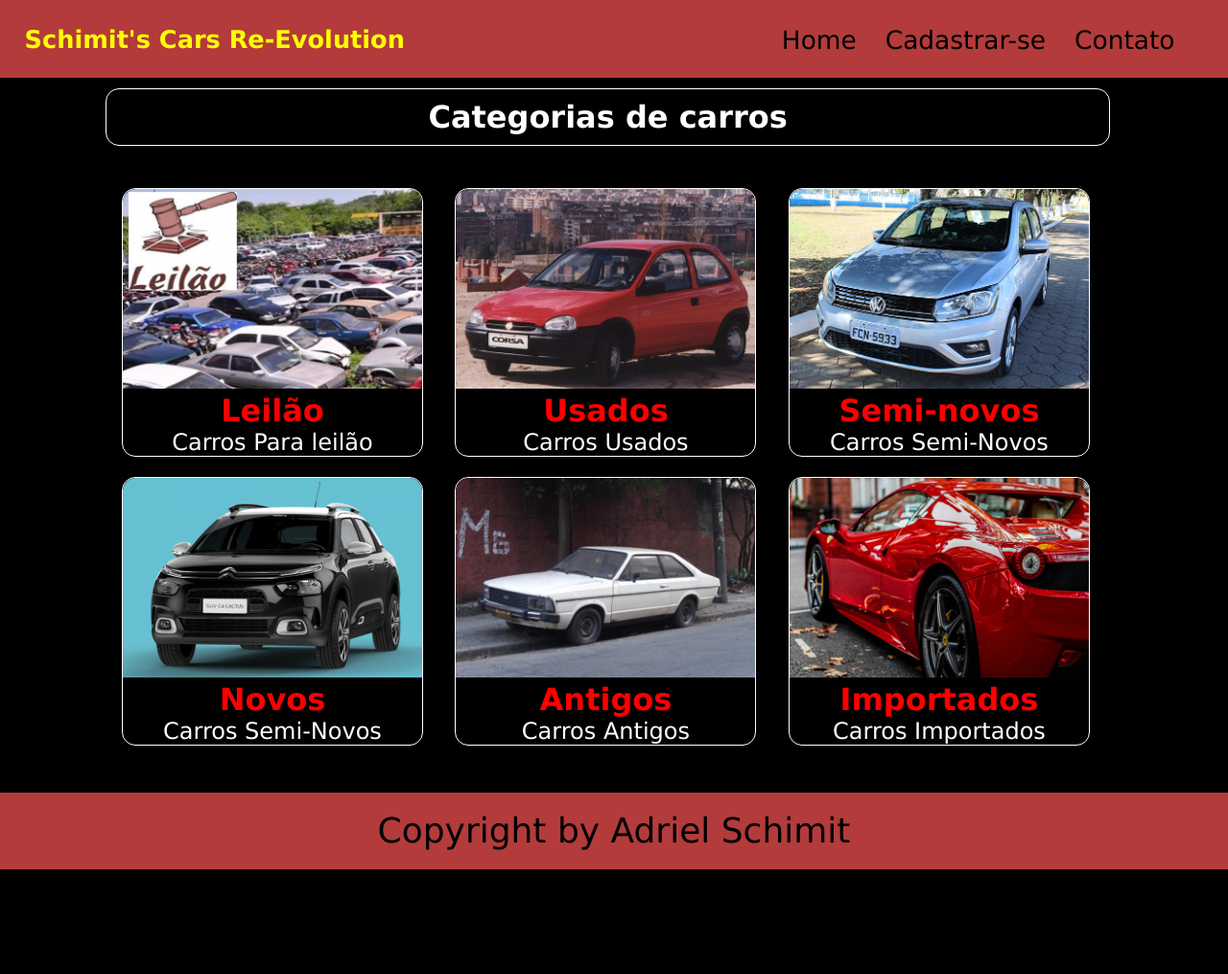
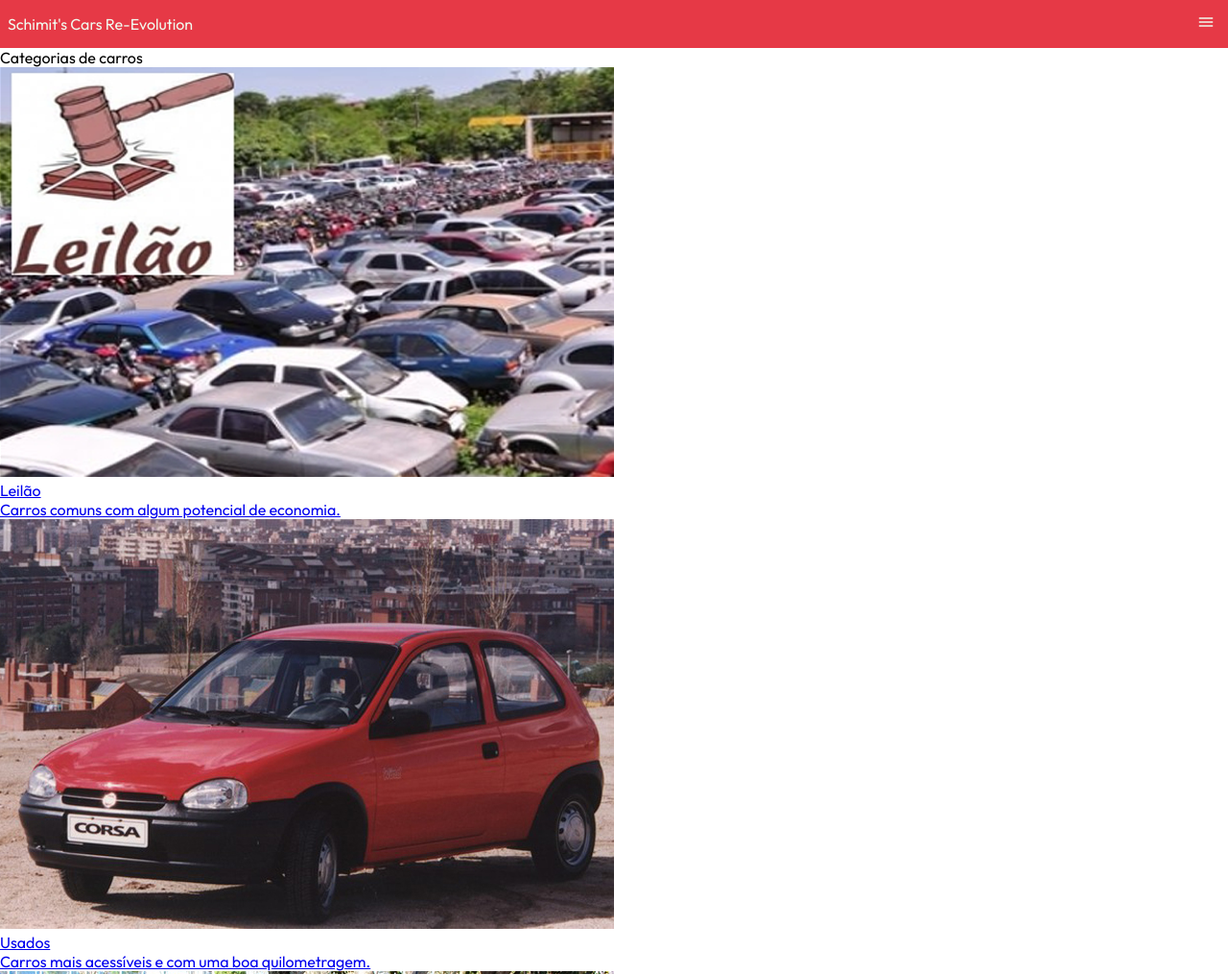
Before and after one commit to forgegabriel/Schimit-s-Car, a plain HTML site: page index.html in a window 1280 px wide. Shown: the top 1015 px of the page at 96% size. Before the commit the page ends 906 px from the top, so only its background shows below. Drawn offline with Linux system fonts and the light colour scheme; a web font is replaced by a local one.

Commit message:
Header atualizado

```diff
--- /dev/null
+++ b/css/minireset.css
@@ -0,0 +1,75 @@
+/*! minireset.css v0.0.6 | MIT License | github.com/jgthms/minireset.css */
+html,
+body,
+p,
+ol,
+ul,
+li,
+dl,
+dt,
+dd,
+blockquote,
+figure,
+fieldset,
+legend,
+textarea,
+pre,
+iframe,
+hr,
+h1,
+h2,
+h3,
+h4,
+h5,
+h6 {
+  margin: 0;
+  padding: 0;
+}
+
+h1,
+h2,
+h3,
+h4,
+h5,
+h6 {
+  font-size: 100%;
+  font-weight: normal;
+}
+
+ul {
+  list-style: none;
+}
+
+button,
+input,
+select {
+  margin: 0;
+}
+
+html {
+  box-sizing: border-box;
+}
+
+*, *::before, *::after {
+  box-sizing: inherit;
+}
+
+img,
+video {
+  height: auto;
+  max-width: 100%;
+}
+
+iframe {
+  border: 0;
+}
+
+table {
+  border-collapse: collapse;
+  border-spacing: 0;
+}
+
+td,
+th {
+  padding: 0;
+}
--- a/css/style.css
+++ b/css/style.css
@@ -1,177 +1,62 @@
-/*---RESET---*/
-*{
-	box-sizing: border-box;
-	margin: 0;
-	padding: 0;
-	font-family: Verdana;
-	text-decoration: none;
-	list-style: none;
+@import url('https://fonts.googleapis.com/css2?family=Outfit:wght@100;200;300;400;500;600;700&display=swap');
+@import url('https://fonts.googleapis.com/css2?family=family=Roboto+Slab:wght@100;200;300;400;500;600;700;800;900&display=swap');
+
+* {
+	--font-outfit: 'Outfit', sans-serif;
+	--font-roboto-slab: 'Roboto Slab', serif;
+	--cor-1: #e63946;
+	--cor-2: #f1faee;
+	--cor-claro: #a8dadc;
+	--cor-medio: #457b9d;
+	--cor-escuro: #1d3557;
+	--cor-black: black;
+	--cor-white: white;
+	font-family: var(--font-outfit);
 }
 
-.container{
+header {
+	display: flex;
+	flex-wrap: wrap;
+	justify-content: center;
 	width: 100%;
-	float: left;
-	padding: 3% 4%;
+	background-color: var(--cor-1);
+	position: sticky;
+
 }
 
-.texto-centro{
-	text-align: center;
+.logo a {
+	display: block;
+	padding: 15px 8px;
+	color: var(--cor-2);
+	text-decoration: none;
 }
 
-body{
-	background-color: black;
+.menu-icon {
+	padding: 11px;
+	margin-left: auto;
 }
 
-/*---MENU---*/
-header{
-	background-color: #b33b3b;
+.menu-icon svg {
+	fill: var(--cor-2);
+	transform: scale(0.8);
+}
+
+#menu-nav {
 	width: 100%;
 }
-#logo{
-	padding: 3% 0 3% 0;
-	font-size: 2em;
-	color: yellow;
-	border-bottom: 1px solid white;
-}
-.menu-item{
-	border-bottom: 1px solid white;
+
+#menu-nav a {
 	display: block;
-	font-size: 1.5em;
-	padding: 3%;
-}
-.menu-item a{
-	color: black;
+	padding: 8px;
+	border-top: 1px solid var(--cor-2);
+	color: var(--cor-2);
+	text-decoration: none;
 }
 
-/*---MAIN---*/
-main{
-	float: left;
-	width: 100%;
-}
-#tituloCards{
-	color: white;
-	border: 2px white solid;
-	border-radius: 14px;
-	text-align: center;
-	font-size: 1.7em;
-	padding: 3%;
-	margin: 3%;
+.fechado {
+	display: none;
 }
 
-.carros{
-	margin: 3%;
+nav.ativo {
+	display: block;
 }
-.card{
-	color: white;
-	width: 100%;
-	border: 1px white solid;
-	border-radius: 14px 14px 14px 14px;
-	margin-bottom: 5%;
-}
-.card img{
-	width: 100%;
-	border-radius: 14px 14px 0 0;
-}
-.card a{
-	color: red;
-}
-
-.nome{
-	margin: 0 0 0 3%;
-}
-.preco{
-	font-weight: bold;
-	font-size: 1.5em;
-	margin: 10% 0 5% 3%;
-}
-.ano{
-	font-size: 0.9em;
-	margin: 0 0 2% 3%;
-}
-.local{
-	text-align: center;
-	margin: 2%;
-}
-
-/*---RODAPÉ---*/
-footer{
-	background-color: #b33b3b;
-	font-size: 1.5em;
-}
-
-/*---TAMANHO TELAS---*/
-@media screen and (min-width: 768px){
-	#logo{
-		font-size: 3.5em;
-		font-weight: bold;
-	}
-	#tituloCards{
-		font-size: 3em;
-	}
-	.menu-item{
-		font-size: 1.5em;
-	}
-	.card{
-		width: 46%;
-		float: left;
-		margin: 2%;
-	}
-	.card h2{
-		font-size: 2em;
-	}
-	.card p{
-		font-size: 1.5em;
-	}
-	.rodape{
-		font-size: 2em;
-	}
-}
-@media screen and (min-width: 1200px){
-	main{
-		padding: 0 7% 0 6%;
-	}
-	#logo{
-		padding: 0;
-		border: none;
-		font-size: 1.6em;
-		text-align: left;
-		display: inline-block;
-	}
-	header{
-		padding:2% 2%;
-	}
-	nav{
-		float: right;
-	}
-	.menu-item{
-		padding: 0;
-		float: left;
-		border: none;
-		margin-right: 30px;
-	}
-	.menu-item a{
-		font-size: 1.1em;
-	}
-
-	#tituloCards{
-		margin-top: 1%;
-		padding: 10px;
-		border: 1px solid;
-		border-radius: 14px;
-		font-size: 2em;
-	}
-	.card{
-		width: 30%;
-		margin: 1% 1.6%;
-	}
-	footer{
-		padding: 0;
-	}
-	.container{
-		margin-top: 3%;
-		padding: 1.5%;
-	}
-	.rodape{
-		font-size: 1.5em;
-	}
-}
--- a/index.html
+++ b/index.html
@@ -1,82 +1,86 @@
 <!DOCTYPE html>
-<html>
+<html lang="pt-BR">
 
 <head>
 	<meta charset="utf-8">
-	<meta name="viewport" content="width=device-width, initial-scale=1">
+	<meta name="viewport" content="width=device-width, initial-scale=1.0">
 	<title>Schimit's Car</title>
-	<link rel="stylesheet" type="text/css" href="css/style.css">
+	<link rel="stylesheet" href="css/minireset.css">
+	<link rel="stylesheet" href="css/style.css">
 </head>
 
 <body>
 	<header>
-		<div id="logo" class="texto-centro">Schimit's Cars Re-Evolution</div>
-		<nav class="texto-centro">
-			<ul>
-				<li class="menu-item"><a href="index.html">Home</a></li>
-				<li class="menu-item"><a href="#">Cadastrar-se</a></li>
-				<li class="menu-item"><a
-						href="https://api.whatsapp.com/send?phone=5567991715388&text=Ol%C3%A1%20gostaria%20verificar%20a%20disponibilidade%20de%20um%20carro!">Contato</a>
-				</li>
-			</ul>
+		<h1 class="logo"><a href="index.html">Schimit's Cars Re-Evolution</a></h1>
+		<div class="menu-icon" onclick="interageMenu()">
+			<svg viewBox="0 0 24 24" width="24px" height="24px">
+				<path d="M0 0h24v24H0V0z" fill="none" />
+				<path d="M3 18h18v-2H3v2zm0-5h18v-2H3v2zm0-7v2h18V6H3z" />
+			</svg>
+		</div>
+		<nav id="menu-nav" class="fechado">
+			<a href="#">Cadastrar-se</a>
+			<a
+				href="https://api.whatsapp.com/send?phone=5567991715388&text=Ol%C3%A1%20gostaria%20verificar%20a%20disponibilidade%20de%20um%20carro!">Contato</a>
 		</nav>
 	</header>
 
 	<main>
-		<h1 id="tituloCards">Categorias de carros</h1>
+		<h2>Categorias de carros</h2>
 		<div class="carros">
-			<div class="card texto-centro">
-				<a href="leilao.html"><img src="img/leilao.png"></a>
-				<a href="leilao.html">
-					<h2>Leilão</h2>
+			<div class="card">
+				<a href="leilao.html"><img src="img/leilao.png">
+					<h3>Leilão</h3>
+					<p>Carros comuns com algum potencial de economia.</p>
 				</a>
-				<p>Carros Para leilão</p>
 			</div>
 
-			<div class="card texto-centro">
-				<a href="usados.html"><img src="img/usado.jpg"></a>
-				<a href="usados.html">
-					<h2>Usados</h2>
+			<div class="card">
+				<a href="usados.html"><img src="img/usado.jpg">
+					<h3>Usados</h3>
+					<p>Carros mais acessíveis e com uma boa quilometragem.</p>
 				</a>
-				<p>Carros Usados</p>
 			</div>
 
-			<div class="card texto-centro">
-				<a href="semi.html"><img src="img/seminovo.jpg"></a>
-				<a href="semi.html">
-					<h2>Semi-novos</h2>
+			<div class="card">
+				<a href="semi.html"><img src="img/seminovo.jpg">
+					<h3>Semi-novos</h3>
+					<p>Carros pouco usados e relativamente barato.</p>
 				</a>
-				<p>Carros Semi-Novos</p>
 			</div>
-			<div class="card texto-centro">
-				<a href="novos.html"><img src="img/novo.png"></a>
-				<a href="novos.html">
-					<h2>Novos</h2>
+			<div class="card">
+				<a href="novos.html"><img src="img/novo.png">
+					<h3>Novos</h3>
+					<p>Carros vindos direto da fábrica.</p>
 				</a>
-				<p>Carros Semi-Novos</p>
 			</div>
 
-			<div class="card texto-centro">
-				<a href="velhos.html"><img src="img/velho.jpg"></a>
-				<a href="velhos.html">
-					<h2>Antigos</h2>
+			<div class="card">
+				<a href="velhos.html"><img src="img/velho.jpg">
+					<h3>Antigos</h3>
+					<p>Carros que fizeram muita história e normalmente inteiros.</p>
 				</a>
-				<p>Carros Antigos</p>
 			</div>
 
-			<div class="card texto-centro">
-				<a href="importados.html"><img src="img/importado.jpg"></a>
-				<a href="importados.html">
-					<h2>Importados</h2>
+			<div class="card">
+				<a href="importados.html"><img src="img/importado.jpg">
+					<h3>Importados</h3>
+					<p>Carros estilosos e extremamete exclusivos.</p>
 				</a>
-				<p>Carros Importados</p>
 			</div>
 		</div>
 	</main>
 
-	<footer class="container">
-		<p class="texto-centro rodape"> Copyright by Adriel Schimit</p>
+	<footer class="rodape">
+		<p>Copyright by Adriel Schimit</p>
 	</footer>
+
+	<script>
+		function interageMenu() {
+			var element = document.getElementById("menu-nav");
+			element.classList.toggle("ativo");
+		}
+	</script>
 
 </body>
 
```
Also changed, not shown: importados.html (+21 -13 lines), leilao.html (+18 -10 lines), novos.html (+17 -10 lines), semi.html (+17 -10 lines), usados.html (+17 -10 lines), velhos.html (+17 -10 lines), algo.html (added).
